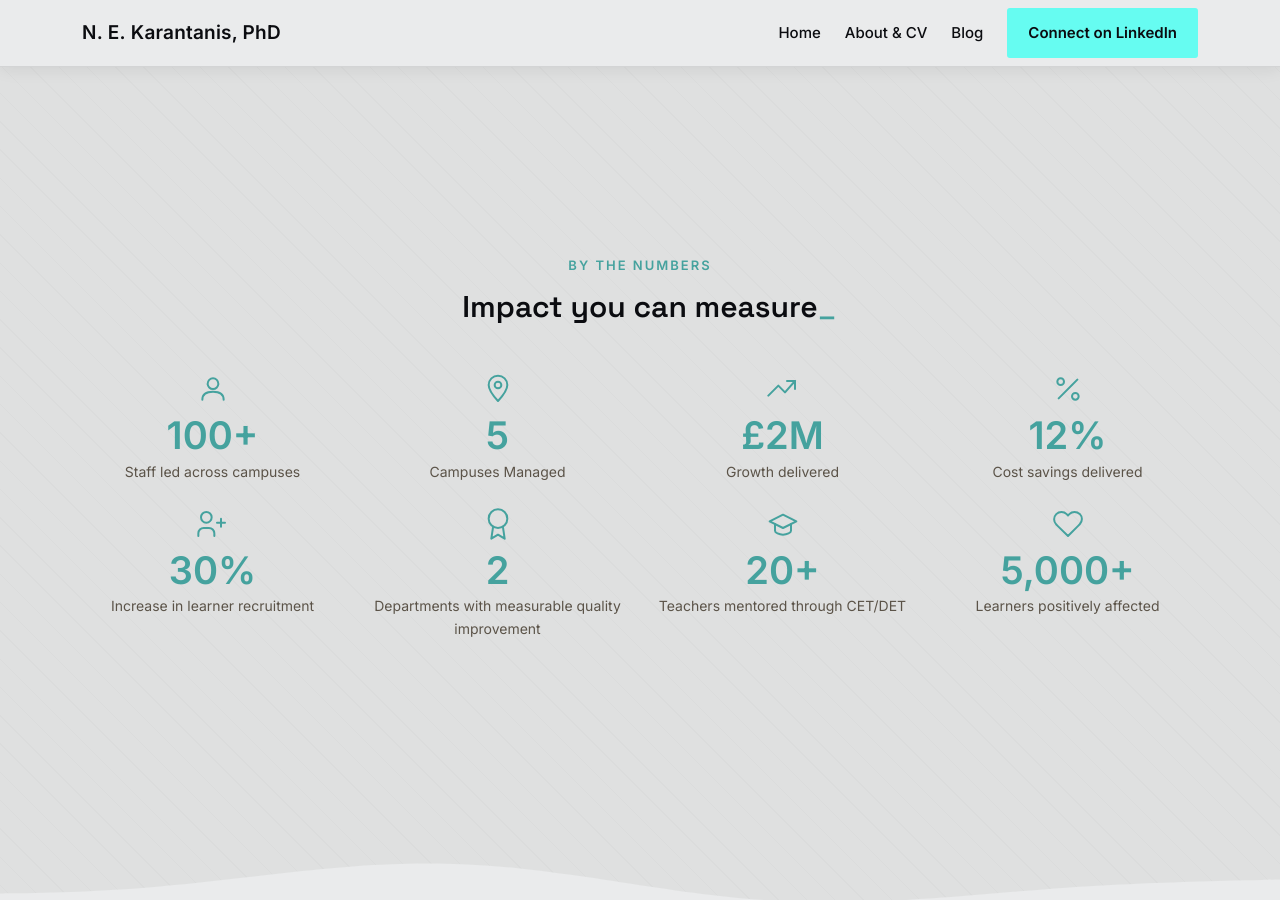
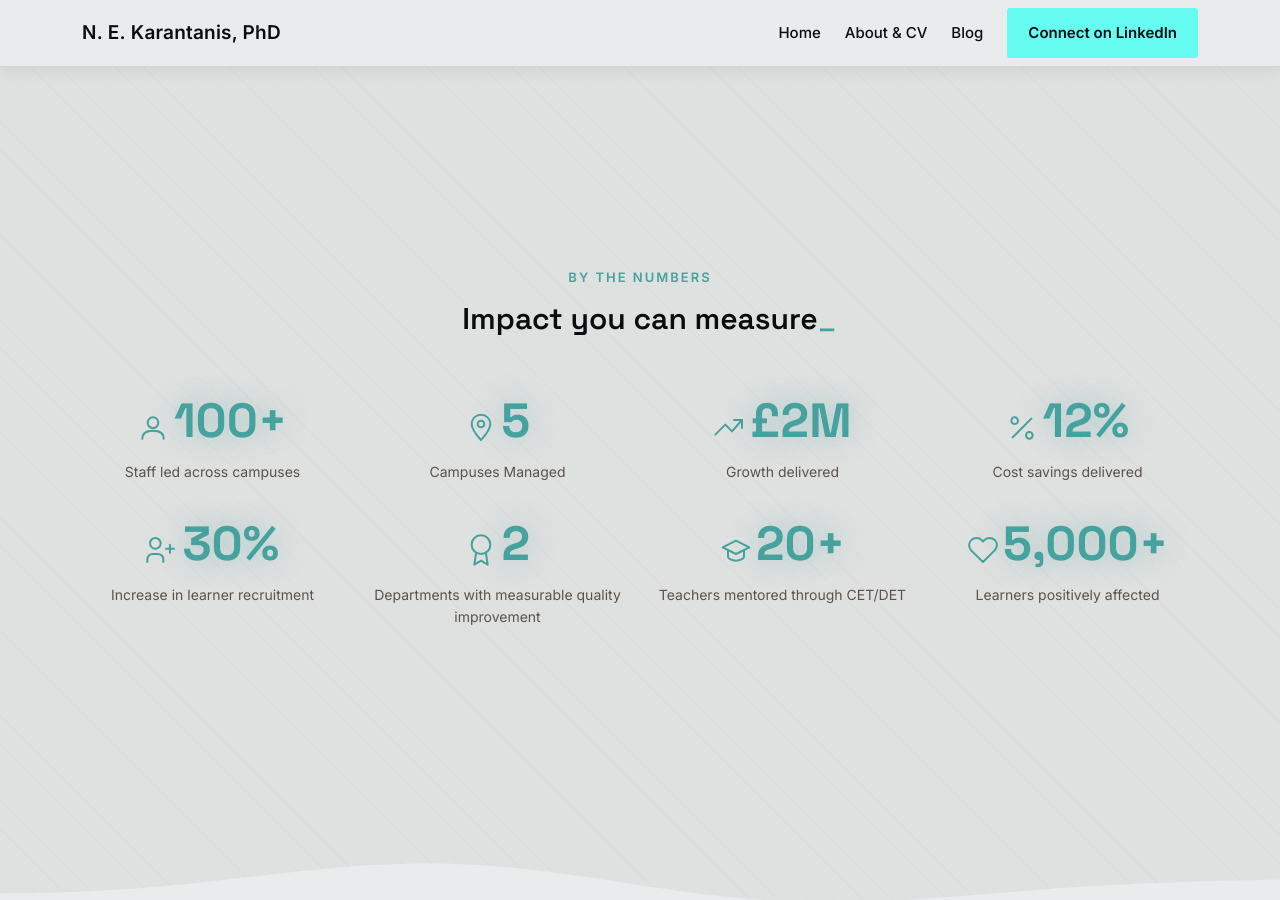
Before and after one commit to Eneekay/nekarantanis, a Jekyll site: the page built from index.html, in a window 1280 px wide and 900 px high, scrolled down 886 px. Built offline with Jekyll 4.4.1, drawn with Linux system fonts in a browser that asks for light colours.

Commit message:
Add position-aware entrance animations across card grids, site-wide
Generalises the hero button row's slide-in effect into a reusable system:
[data-reveal-grid] items figure out their own direction at runtime from
their actual rendered row/column (left edge slides from left, right edge
from right, anything else - including a single stacked mobile column -
slides up), so it keeps working correctly as grids reflow across
breakpoints or get filtered down to fewer visible cards.

Applied to the Blog post grid, and the Home page's stat/pillar/role/
education-strip rows. Added a lighter-weight [data-reveal-split] variant
for the About page's fixed two-column timeline rows (label slides from
the left, content from the right), falling back to sliding up once the
columns stack on narrower viewports.

Also:
- Add a wave-divider above the blog post "Continue reading" CTA to match
  the one already below it.
- Make the impact-stats numbers bigger, bolder, and glow slightly, with a
  quick scale "pop" once each figure finishes counting up.

```diff
--- a/Blog.html
+++ b/Blog.html
@@ -74,7 +74,7 @@ title: Blog
       </div>
     </div>
     <div class="row g-4" id="postGrid">
-      <div class="col-md-6 col-lg-4 d-none" data-reveal data-category="{{ featured.category }}" data-tags="{{ featured.tags | join: '|' }}" data-featured-dup="1">
+      <div class="col-md-6 col-lg-4 d-none" data-reveal-grid data-category="{{ featured.category }}" data-tags="{{ featured.tags | join: '|' }}" data-featured-dup="1">
         <a href="{{ featured.url | relative_url }}" class="post-card hover-card">
           <svg viewBox="0 0 24 24" fill="none" stroke="var(--nk-c2)" stroke-width="1.5" stroke-linecap="round" stroke-linejoin="round">{% include post-icon.html icon=featured.icon %}</svg>
           <div class="fs-12 fw-semibold text-faint ls-1 text-uppercase mb-2">{{ featured.category }} &middot; {{ featured.date | date: "%d %b %Y" }}</div>
@@ -83,7 +83,7 @@ title: Blog
         </a>
       </div>
       {% for post in site.posts offset: 1 %}
-      <div class="col-md-6 col-lg-4 {% cycle 'td-0', 'td-08', 'td-16' %}" data-reveal data-category="{{ post.category }}" data-tags="{{ post.tags | join: '|' }}">
+      <div class="col-md-6 col-lg-4 {% cycle 'td-0', 'td-08', 'td-16' %}" data-reveal-grid data-category="{{ post.category }}" data-tags="{{ post.tags | join: '|' }}">
         <a href="{{ post.url | relative_url }}" class="post-card hover-card">
           <svg viewBox="0 0 24 24" fill="none" stroke="var(--nk-c2)" stroke-width="1.5" stroke-linecap="round" stroke-linejoin="round">{% include post-icon.html icon=post.icon %}</svg>
           <div class="fs-12 fw-semibold text-faint ls-1 text-uppercase mb-2">{{ post.category }} &middot; {{ post.date | date: "%d %b %Y" }}</div>
--- a/_includes/role-company.html
+++ b/_includes/role-company.html
@@ -1,5 +1,5 @@
 {% assign c = include.company %}
-<div class="col-lg-3">
+<div class="col-lg-3" data-reveal-split="left">
   <div class="logo-slot">
     <img src="{{ c.logo }}" alt="{{ c.company }} logo">
   </div>
@@ -7,7 +7,7 @@
   {% if c.subtitle and c.subtitle != "" %}<div class="fs-13 text-faint">{{ c.subtitle }}</div>{% endif %}
   <div class="fs-13 text-faint{% if c.subtitle and c.subtitle != "" %} mt-1{% endif %}">{{ c.dates }}</div>
 </div>
-<div class="col-lg-9">
+<div class="col-lg-9 td-1" data-reveal-split="right">
   <div class="timeline-accent">
     <p class="fs-15 text-muted-warm mb-4">{{ c.blurb }}</p>
     {% for position in c.positions %}
--- a/_layouts/post.html
+++ b/_layouts/post.html
@@ -18,13 +18,16 @@ layout: default
 </header>
 
 <!-- ARTICLE BODY -->
-<section class="bg-c4">
+<section class="bg-c4 position-relative overflow-hidden">
   <div class="container post-body-inner" data-reveal>
     {{ content }}
     <div class="d-flex flex-wrap gap-2 mt-4">
       {% for tag in page.tags %}<a href="{{ page.base }}Blog.html?tag={{ tag | url_encode }}" class="tag-pill on-card">{{ tag }}</a>{% endfor %}
     </div>
   </div>
+  <svg class="wave-divider wave-divider--48" viewBox="0 0 1440 100" preserveAspectRatio="none">
+    <path d="M0,50 C240,0 480,90 720,45 C960,5 1200,85 1440,40 L1440,100 L0,100 Z" class="fill-c0"></path>
+  </svg>
 </section>
 
 <!-- CTA -->
--- a/css/custom.css
+++ b/css/custom.css
@@ -65,6 +65,40 @@ h1, h2, h3, h4 {
 [data-reveal].is-visible {
   opacity: 1;
   transform: translateY(0);
+}
+
+/* Position-aware card/row reveals - same feel as the homepage hero button
+   row, but generalised. [data-reveal-grid] direction is worked out at
+   runtime (see site.js) from each item's actual rendered row/column, so it
+   adapts automatically as the grid reflows across breakpoints or filters.
+   [data-reveal-split] is for fixed two-column rows (About page timeline
+   entries) where the side is known up front and never changes. */
+[data-reveal-grid],
+[data-reveal-split] {
+  opacity: 0;
+  transform: translateY(36px);
+  transition: opacity .6s ease-out, transform .6s ease-out;
+}
+[data-reveal-grid][data-reveal-dir="left"],
+[data-reveal-split="left"] {
+  transform: translateX(-56px);
+}
+[data-reveal-grid][data-reveal-dir="right"],
+[data-reveal-split="right"] {
+  transform: translateX(56px);
+}
+[data-reveal-grid].is-visible,
+[data-reveal-split].is-visible {
+  opacity: 1;
+  transform: translate(0, 0);
+}
+/* Below the breakpoint where a split row's two columns stack into one,
+   fall back to sliding up rather than in from a side. */
+@media (max-width: 991.98px) {
+  [data-reveal-split="left"],
+  [data-reveal-split="right"] {
+    transform: translateY(36px);
+  }
 }
 
 @keyframes scrollBounce {
@@ -369,7 +403,7 @@ a.tag-pill:hover { color: var(--nk-c2); border-color: var(--nk-c2); }
 
 .page-header-inner { padding: 80px 12px 72px; z-index: 1; }
 .post-header-inner  { padding: 72px 12px 64px; max-width: 820px; z-index: 1; }
-.post-body-inner    { padding: 72px 12px 40px; max-width: 760px; }
+.post-body-inner    { padding: 72px 12px 72px; max-width: 760px; }
 .post-cta-inner     { padding: 56px 12px 88px; max-width: 760px; }
 
 /* decorative header blobs */
@@ -440,6 +474,24 @@ a.tag-pill:hover { color: var(--nk-c2); border-color: var(--nk-c2); }
 .heading-icon--xxl { width: 40px; height: 40px; }
 
 .stat-icon { width: 32px; height: 32px; margin-bottom: 10px; }
+
+.stat-value {
+  display: inline-block;
+  font-family: 'Space Grotesk', sans-serif;
+  font-weight: 700;
+  font-size: clamp(34px, 4.4vw, 48px);
+  color: var(--nk-c2);
+  text-shadow: 0 0 28px rgba(69, 162, 158, 0.4);
+}
+@keyframes statPop {
+  0%   { transform: scale(1); }
+  45%  { transform: scale(1.14); }
+  100% { transform: scale(1); }
+}
+.stat-value.count-done { animation: statPop .5s cubic-bezier(.34, 1.56, .64, 1); }
+@media (prefers-reduced-motion: reduce) {
+  .stat-value.count-done { animation: none; }
+}
 
 .info-card {
   background: var(--nk-c3);
--- a/index.html
+++ b/index.html
@@ -51,70 +51,70 @@ hero_intro: true
       <h2 class="fs-30 fw-semibold text-c0" data-typewriter>Impact you can measure</h2>
     </div>
     <div class="row g-4 text-center" data-count-group>
-      <div class="col-6 col-lg-3 td-0" data-reveal>
+      <div class="col-6 col-lg-3 td-0" data-reveal-grid>
         <svg viewBox="0 0 24 24" fill="none" stroke="var(--nk-c2)" stroke-width="1.5" stroke-linecap="round" stroke-linejoin="round" class="stat-icon">
           <circle cx="12" cy="8" r="4"></circle>
           <path d="M4 20c0-4.4 3.6-6 8-6s8 1.6 8 6"></path>
         </svg>
-        <div class="fs-38 fw-semibold text-c2" data-count-to="100" data-count-suffix="+">100+</div>
+        <div class="stat-value" data-count-to="100" data-count-suffix="+">100+</div>
         <div class="fs-14 text-muted-warm mt-1">Staff led across campuses</div>
       </div>
-      <div class="col-6 col-lg-3 td-08" data-reveal>
+      <div class="col-6 col-lg-3 td-08" data-reveal-grid>
         <svg viewBox="0 0 24 24" fill="none" stroke="var(--nk-c2)" stroke-width="1.5" stroke-linecap="round" stroke-linejoin="round" class="stat-icon">
           <path d="M12 21s7-7.58 7-12a7 7 0 1 0-14 0c0 4.42 7 12 7 12z"></path>
           <circle cx="12" cy="9" r="2.5"></circle>
         </svg>
-        <div class="fs-38 fw-semibold text-c2" data-count-to="5">5</div>
+        <div class="stat-value" data-count-to="5">5</div>
         <div class="fs-14 text-muted-warm mt-1">Campuses Managed</div>
       </div>
-      <div class="col-6 col-lg-3 td-16" data-reveal>
+      <div class="col-6 col-lg-3 td-16" data-reveal-grid>
         <svg viewBox="0 0 24 24" fill="none" stroke="var(--nk-c2)" stroke-width="1.5" stroke-linecap="round" stroke-linejoin="round" class="stat-icon">
           <polyline points="1 17 8.5 9.5 13.5 14.5 21 6"></polyline>
           <polyline points="15 6 21 6 21 12"></polyline>
         </svg>
-        <div class="fs-38 fw-semibold text-c2" data-count-to="2" data-count-prefix="&#163;" data-count-suffix="M">&#163;2M</div>
+        <div class="stat-value" data-count-to="2" data-count-prefix="&#163;" data-count-suffix="M">&#163;2M</div>
         <div class="fs-14 text-muted-warm mt-1">Growth delivered</div>
       </div>
-      <div class="col-6 col-lg-3 td-24" data-reveal>
+      <div class="col-6 col-lg-3 td-24" data-reveal-grid>
         <svg viewBox="0 0 24 24" fill="none" stroke="var(--nk-c2)" stroke-width="1.5" stroke-linecap="round" stroke-linejoin="round" class="stat-icon">
           <line x1="19" y1="5" x2="5" y2="19"></line>
           <circle cx="6.5" cy="6.5" r="2.5"></circle>
           <circle cx="17.5" cy="17.5" r="2.5"></circle>
         </svg>
-        <div class="fs-38 fw-semibold text-c2" data-count-to="12" data-count-suffix="%">12%</div>
+        <div class="stat-value" data-count-to="12" data-count-suffix="%">12%</div>
         <div class="fs-14 text-muted-warm mt-1">Cost savings delivered</div>
       </div>
-      <div class="col-6 col-lg-3 td-0" data-reveal>
+      <div class="col-6 col-lg-3 td-0" data-reveal-grid>
         <svg viewBox="0 0 24 24" fill="none" stroke="var(--nk-c2)" stroke-width="1.5" stroke-linecap="round" stroke-linejoin="round" class="stat-icon">
           <path d="M13 21v-2a4 4 0 0 0-4-4H5a4 4 0 0 0-4 4v2"></path>
           <circle cx="7" cy="7" r="4"></circle>
           <line x1="18" y1="8" x2="18" y2="14"></line>
           <line x1="21" y1="11" x2="15" y2="11"></line>
         </svg>
-        <div class="fs-38 fw-semibold text-c2" data-count-to="30" data-count-suffix="%">30%</div>
+        <div class="stat-value" data-count-to="30" data-count-suffix="%">30%</div>
         <div class="fs-14 text-muted-warm mt-1">Increase in learner recruitment</div>
       </div>
-      <div class="col-6 col-lg-3 td-08" data-reveal>
+      <div class="col-6 col-lg-3 td-08" data-reveal-grid>
         <svg viewBox="0 0 24 24" fill="none" stroke="var(--nk-c2)" stroke-width="1.5" stroke-linecap="round" stroke-linejoin="round" class="stat-icon">
           <circle cx="12" cy="8" r="7"></circle>
           <polyline points="8.2 14.9 7 23 12 20 17 23 15.8 14.9"></polyline>
         </svg>
-        <div class="fs-38 fw-semibold text-c2" data-count-to="2">2</div>
+        <div class="stat-value" data-count-to="2">2</div>
         <div class="fs-14 text-muted-warm mt-1">Departments with measurable quality improvement</div>
       </div>
-      <div class="col-6 col-lg-3 td-16" data-reveal>
+      <div class="col-6 col-lg-3 td-16" data-reveal-grid>
         <svg viewBox="0 0 24 24" fill="none" stroke="var(--nk-c2)" stroke-width="1.5" stroke-linecap="round" stroke-linejoin="round" class="stat-icon">
           <path d="M22 10L12 5 2 10l10 5 10-5z"></path>
           <path d="M6 12v5c0 1.5 3 3 6 3s6-1.5 6-3v-5"></path>
         </svg>
-        <div class="fs-38 fw-semibold text-c2" data-count-to="20" data-count-suffix="+">20+</div>
+        <div class="stat-value" data-count-to="20" data-count-suffix="+">20+</div>
         <div class="fs-14 text-muted-warm mt-1">Teachers mentored through CET/DET</div>
       </div>
-      <div class="col-6 col-lg-3 td-24" data-reveal>
+      <div class="col-6 col-lg-3 td-24" data-reveal-grid>
         <svg viewBox="0 0 24 24" fill="none" stroke="var(--nk-c2)" stroke-width="1.5" stroke-linecap="round" stroke-linejoin="round" class="stat-icon">
           <path d="M20.8 4.6a5.5 5.5 0 0 0-7.8 0L12 5.6l-1-1a5.5 5.5 0 0 0-7.8 7.8l1 1L12 21l7.8-7.8 1-1a5.5 5.5 0 0 0 0-7.8z"></path>
         </svg>
-        <div class="fs-38 fw-semibold text-c2" data-count-to="5000" data-count-suffix="+">5,000+</div>
+        <div class="stat-value" data-count-to="5000" data-count-suffix="+">5,000+</div>
         <div class="fs-14 text-muted-warm mt-1">Learners positively affected</div>
       </div>
     </div>
@@ -132,7 +132,7 @@ hero_intro: true
       <h2 class="fs-34 fw-semibold text-c0" data-typewriter>Three themes, one professional journey</h2>
     </div>
     <div class="row g-4">
-      <div class="col-md-4 td-0" data-reveal>
+      <div class="col-md-4 td-0" data-reveal-grid>
         <div class="pillar-card">
           <div class="d-flex align-items-center gap-2 mb-3">
             <svg class="heading-icon" viewBox="0 0 24 24" fill="none" stroke="var(--nk-c2)" stroke-width="1.5" stroke-linecap="round" stroke-linejoin="round"><path d="M12 22s8-4 8-10V5l-8-3-8 3v7c0 6 8 10 8 10z"></path></svg>
@@ -141,7 +141,7 @@ hero_intro: true
           <p class="fs-15 text-muted-warm">Leading education provision within HMP Pentonville, balancing rigorous compliance with a genuine focus on learner progression and reduced reoffending.</p>
         </div>
       </div>
-      <div class="col-md-4 td-1" data-reveal>
+      <div class="col-md-4 td-1" data-reveal-grid>
         <div class="pillar-card">
           <div class="d-flex align-items-center gap-2 mb-3">
             <svg class="heading-icon" viewBox="0 0 24 24" fill="none" stroke="var(--nk-c2)" stroke-width="1.5" stroke-linecap="round" stroke-linejoin="round"><circle cx="9" cy="8" r="3"></circle><path d="M2 20c0-3.5 3-5 7-5s7 1.5 7 5"></path><circle cx="17" cy="9" r="2.3"></circle><path d="M17 12.5c2.4 0 4 1.2 4 3.5"></path></svg>
@@ -150,7 +150,7 @@ hero_intro: true
           <p class="fs-15 text-muted-warm">Directing 100+ staff across five campuses at Capel Manor College, restructuring resources and governance while raising achievement above national benchmarks.</p>
         </div>
       </div>
-      <div class="col-md-4 td-2" data-reveal>
+      <div class="col-md-4 td-2" data-reveal-grid>
         <div class="pillar-card">
           <div class="d-flex align-items-center gap-2 mb-3">
             <svg class="heading-icon" viewBox="0 0 24 24" fill="none" stroke="var(--nk-c2)" stroke-width="1.5" stroke-linecap="round" stroke-linejoin="round"><rect x="3" y="4" width="18" height="14" rx="2"></rect><path d="M8 21h8M12 18v3"></path></svg>
@@ -171,7 +171,7 @@ hero_intro: true
       <h2 class="fs-34 fw-semibold text-c0" data-typewriter>Leading education &amp; teams at</h2>
     </div>
     <div class="row g-4">
-      <div class="col-lg-6 td-0" data-reveal>
+      <div class="col-lg-6 td-0" data-reveal-grid>
         <a href="About.html#leadership" class="role-card hover-card">
           <div class="logo-slot">
             <img src="uploads/PP-transparent-cropped.png" alt="PeoplePlus logo">
@@ -183,7 +183,7 @@ hero_intro: true
           <span class="fs-14 fw-semibold text-c2">Read full role &rarr;</span>
         </a>
       </div>
-      <div class="col-lg-6 td-12" data-reveal>
+      <div class="col-lg-6 td-12" data-reveal-grid>
         <a href="About.html#leadership" class="role-card hover-card">
           <div class="logo-slot">
             <img src="uploads/CMC-transparent-cropped.png" alt="Capel Manor College logo">
@@ -207,22 +207,22 @@ hero_intro: true
       <h2 class="fs-34 fw-semibold text-c0" data-typewriter>Credentials</h2>
     </div>
     <div class="row g-4">
-      <div class="col-sm-6 col-lg-3 td-0" data-reveal>
+      <div class="col-sm-6 col-lg-3 td-0" data-reveal-grid>
         <div class="fs-14 text-faint fw-semibold mb-1">2021</div>
         <div class="fs-17 text-c0 mb-1 ff-grotesk">Senior Education Leadership Programme</div>
         <div class="fs-13 text-muted-warm">in&gt;pd / University of East London</div>
       </div>
-      <div class="col-sm-6 col-lg-3 td-08" data-reveal>
+      <div class="col-sm-6 col-lg-3 td-08" data-reveal-grid>
         <div class="fs-14 text-faint fw-semibold mb-1">2012&ndash;2017</div>
         <div class="fs-17 text-c0 mb-1 ff-grotesk">PhD in Biology</div>
         <div class="fs-13 text-muted-warm">Aristotle University of Thessaloniki</div>
       </div>
-      <div class="col-sm-6 col-lg-3 td-16" data-reveal>
+      <div class="col-sm-6 col-lg-3 td-16" data-reveal-grid>
         <div class="fs-14 text-faint fw-semibold mb-1">2009&ndash;2010</div>
         <div class="fs-17 text-c0 mb-1 ff-grotesk">MSc, Human Evolution &amp; Behaviour</div>
         <div class="fs-13 text-muted-warm">University College London</div>
       </div>
-      <div class="col-sm-6 col-lg-3 td-24" data-reveal>
+      <div class="col-sm-6 col-lg-3 td-24" data-reveal-grid>
         <div class="fs-14 text-faint fw-semibold mb-1">2003&ndash;2009</div>
         <div class="fs-17 text-c0 mb-1 ff-grotesk">BSc in Biology</div>
         <div class="fs-13 text-muted-warm">Aristotle University of Thessaloniki</div>
--- a/js/site.js
+++ b/js/site.js
@@ -1,5 +1,42 @@
 document.addEventListener('DOMContentLoaded', () => {
-  const revealEls = document.querySelectorAll('[data-reveal]');
+  // Position-aware entrance direction for [data-reveal-grid] cards: whatever
+  // sits at the left/right edge of its rendered row slides in from that
+  // side, anything else (a middle column, or a lone item stacked into a
+  // single column on narrow viewports) slides up - same feel as the hero
+  // button row, but figured out from the live layout instead of assuming a
+  // fixed column count, so it keeps working as the grid reflows or is
+  // filtered down to a different set of visible cards.
+  const gridEls = document.querySelectorAll('[data-reveal-grid]');
+  let assignRevealDirections = () => {};
+  if (gridEls.length) {
+    const gridParents = new Set(Array.from(gridEls).map(el => el.parentElement));
+    assignRevealDirections = () => {
+      gridParents.forEach(parent => {
+        const items = Array.from(parent.children).filter(el => el.hasAttribute('data-reveal-grid') && el.offsetParent !== null);
+        const rows = new Map();
+        items.forEach(el => {
+          const top = el.offsetTop;
+          if (!rows.has(top)) rows.set(top, []);
+          rows.get(top).push(el);
+        });
+        rows.forEach(rowItems => {
+          rowItems.sort((a, b) => a.offsetLeft - b.offsetLeft);
+          rowItems.forEach((el, i) => {
+            const dir = rowItems.length === 1 ? 'up' : i === 0 ? 'left' : i === rowItems.length - 1 ? 'right' : 'up';
+            el.dataset.revealDir = dir;
+          });
+        });
+      });
+    };
+    assignRevealDirections();
+    let resizeTimer;
+    window.addEventListener('resize', () => {
+      clearTimeout(resizeTimer);
+      resizeTimer = setTimeout(assignRevealDirections, 150);
+    });
+  }
+
+  const revealEls = document.querySelectorAll('[data-reveal], [data-reveal-grid], [data-reveal-split]');
   if (revealEls.length) {
     if (!('IntersectionObserver' in window)) {
       revealEls.forEach(el => el.classList.add('is-visible'));
@@ -64,6 +101,10 @@ document.addEventListener('DOMContentLoaded', () => {
       else if (cat) heading.textContent = `Category: ${cat}`;
       else if (tag) heading.textContent = `Tag: ${tag}`;
       else heading.textContent = 'All posts';
+
+      // The set of visible cards (and so their row/column layout) just
+      // changed, so re-figure each one's entrance direction.
+      assignRevealDirections();
     };
 
     const syncUrl = () => {
@@ -225,7 +266,16 @@ document.addEventListener('DOMContentLoaded', () => {
         const progress = Math.min((now - start) / COUNT_DURATION, 1);
         const eased = easeOutCubic(progress);
         counters.forEach((el, i) => renderCount(el, Math.round(targets[i] * eased)));
-        if (progress < 1) requestAnimationFrame(tick);
+        if (progress < 1) {
+          requestAnimationFrame(tick);
+        } else {
+          // Little punctuation mark once every number has landed: a quick
+          // scale bounce so the figures pop rather than just stopping dead.
+          counters.forEach(el => {
+            el.classList.add('count-done');
+            el.addEventListener('animationend', () => el.classList.remove('count-done'), { once: true });
+          });
+        }
       };
       requestAnimationFrame(tick);
     };
```
Also changed, not shown: About.html (+20 -14 lines).
